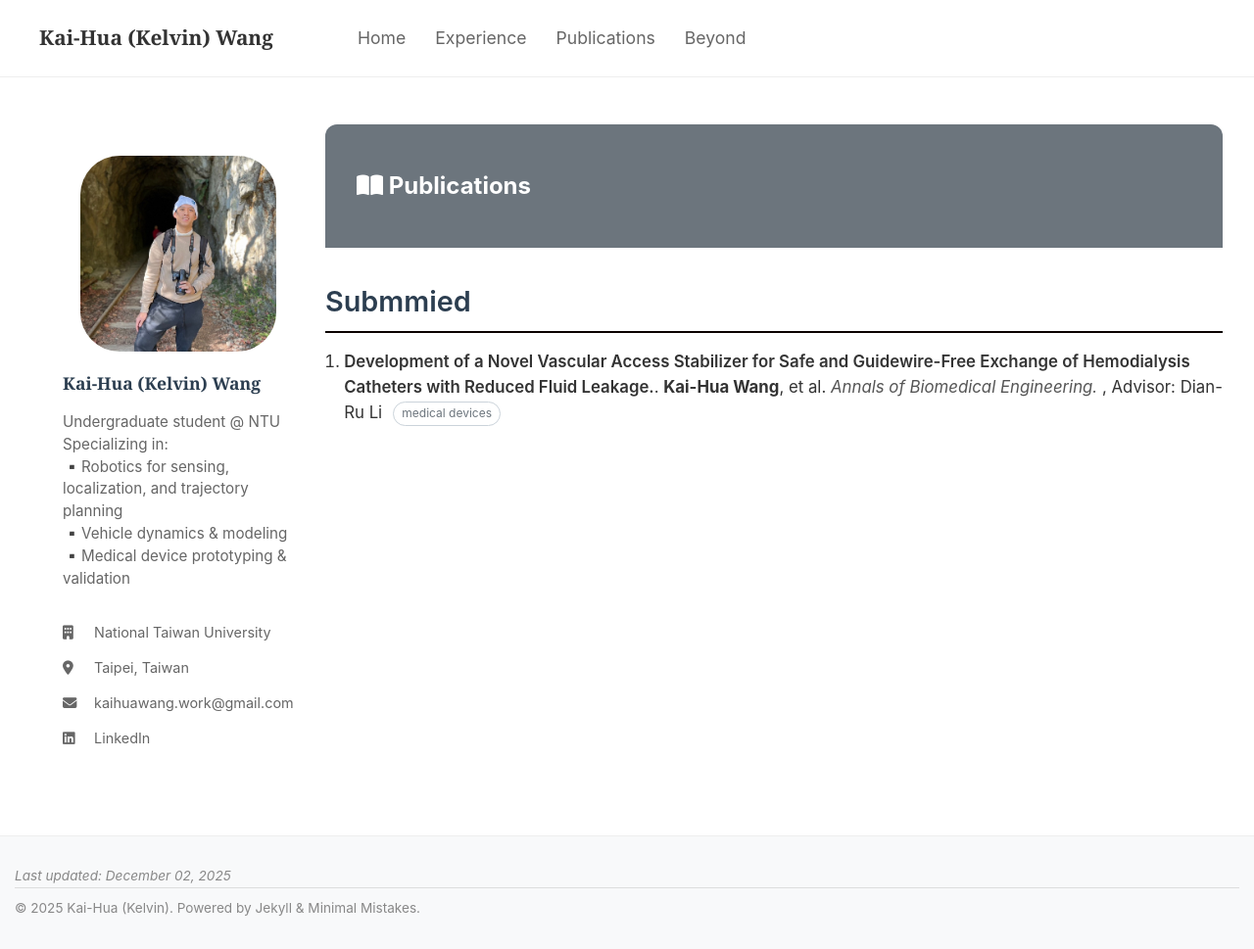
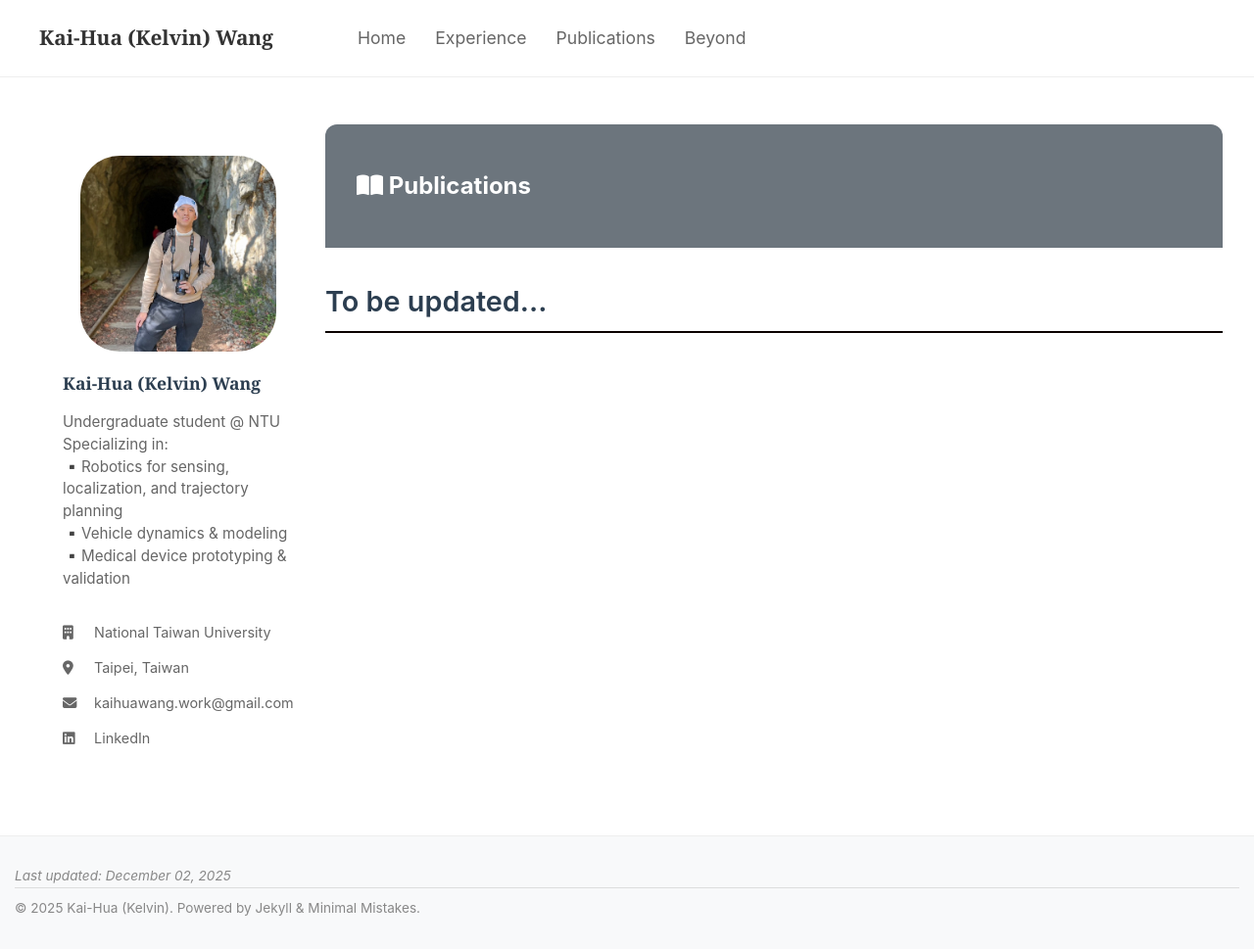
Before and after one commit to Kelvin1106/Kelvin1106.github.io, a Jekyll site: the page built from pages/publications.md, in a window 1280 px wide and 969 px high. Shown: the whole window at 98% size. Built offline with Jekyll 4.4.1, drawn with Linux system fonts in a browser that asks for light colours.

Commit message:
Update publications.md

```diff
--- a/pages/publications.md
+++ b/pages/publications.md
@@ -152,14 +152,9 @@ permalink: /publications/
     </div>
 
     <!-- In preparation -->
-    <h3 class="experience-section-title">Submmied</h3>
+    <h3 class="experience-section-title">To be updated...</h3>
     <ol class="pub-list">
-      <li>
-        <span class="pub-title">Development of a Novel Vascular Access Stabilizer for Safe and Guidewire-Free Exchange of Hemodialysis Catheters with Reduced Fluid Leakage.</span>.
-        <strong>Kai-Hua Wang</strong>, <span>et al.</span>
-        <span class="pub-venue">Annals of Biomedical Engineering.</span> , Advisor: Dian-Ru Li
-        <span class="pub-badge">medical devices</span>
-      </li>
+
     </ol>
 
     <!-- 之後要新增 peer-reviewed 或 preprints，可在這裡再加區塊 -->
```
